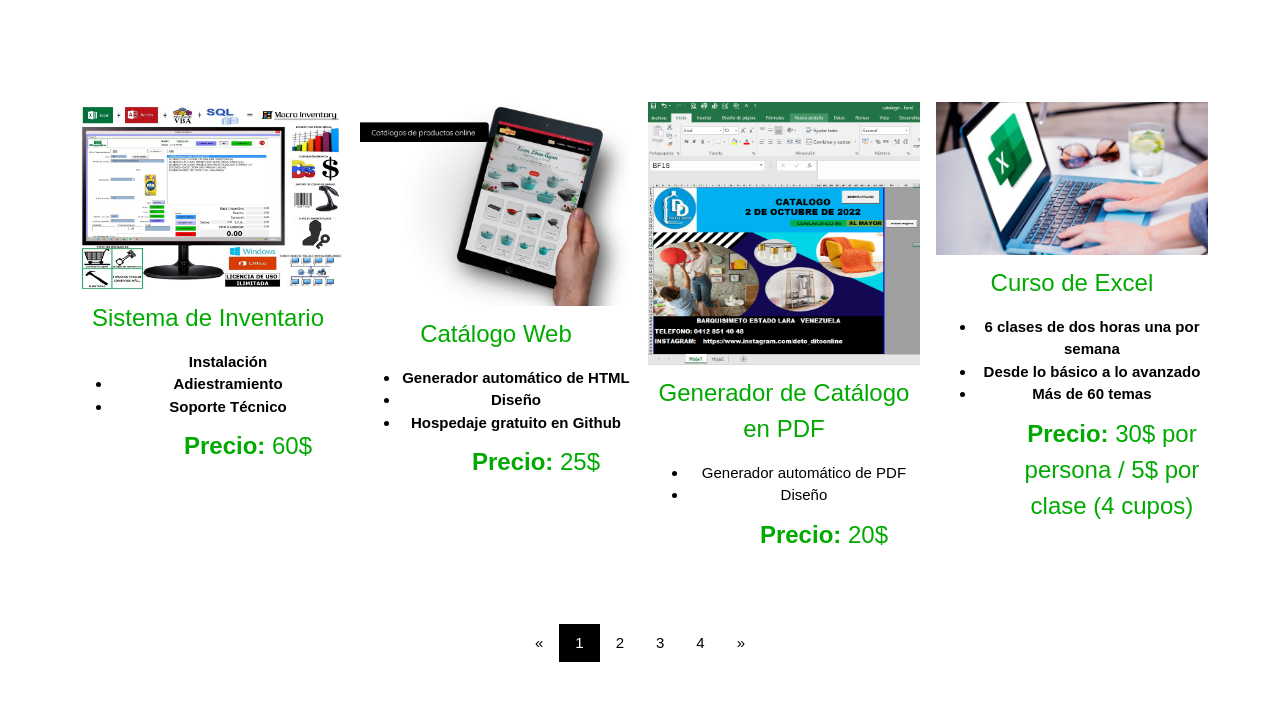
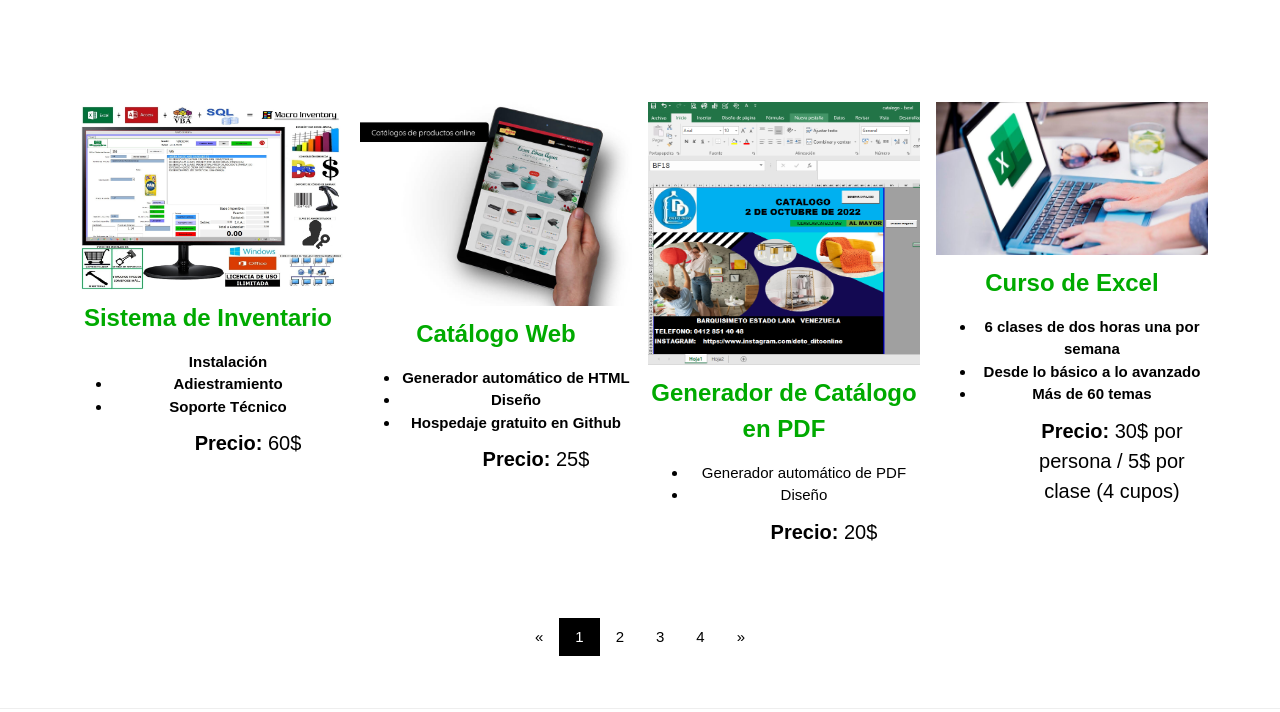
Before and after one commit to Xoomerca/macroinventory, a plain HTML site: page index.html in a window 1280 px wide. Shown: the part 88-800 px from the top of the page. Drawn offline with Linux system fonts and the light colour scheme.

Commit message:
Update index.html

```diff
--- a/index.html
+++ b/index.html
@@ -41,46 +41,46 @@ body,h1,h2,h3,h4,h5,h6 {font-family: "Karma", sans-serif}
 <div class='w3-row-padding w3-padding-16 w3-center' id='food'>
 <div class='w3-quarter'>
 <img src='FOTOS\1.jpg' alt='Sandwich' style='width:100%' >
-<h3>Sistema de Inventario</h3>
+  <h3><strong>Sistema de Inventario</strong></h3>
   <ul>
     <limargin=0><strong>Instalación</strong></li>
     <li margin= 0 padding= 0><strong>Adiestramiento</strong></li>
     <li margin=0><strong>Soporte Técnico</strong></li>
    <ul>
-<h3><strong>Precio: </strong>60$</h3>
+<h4><strong>Precio: </strong>60$</h4>
 
 </div>
 <div class='w3-quarter'>
 <img src='FOTOS\2.jpg' alt='Sandwich' style='width:100%' >
-<h3>Catálogo Web</h3>
+  <h3><strong>Catálogo Web</strong></h3>
   <ul>
     <li margin=0 padding=0><strong>Generador automático de HTML</strong></li>
     <li margin=0 padding=0><strong>Diseño</strong></li>
     <li margin:=0 padding=0><strong>Hospedaje gratuito en Github</strong></li>
   <ul>
-<h3><strong>Precio: </strong>25$</h3>
+<h4><strong>Precio: </strong>25$</h4>
 </div>
 <div class='w3-quarter'>
 <img src='FOTOS\3.PNG' alt='Sandwich' style='width:100%' >
-<h3>Generador de Catálogo en PDF</h3>
+  <h3><strong>Generador de Catálogo en PDF</strong></h3>
   <ul>
     <li margin:0; padding:0>Generador automático de PDF</li>
     <li margin:0; padding:0>Diseño</li>
   <ul>
 
-<h3><strong>Precio: </strong>20$</h3>
+<h4><strong>Precio: </strong>20$</h4>
 </div>
 <div class='w3-quarter'>
 <img src='FOTOS\4.jpg' alt='Sandwich' style='width:100%' >
 
-<h3>Curso de Excel</h3>
+  <h3><strong>Curso de Excel</strong></h3>
   <ul>
     <li margin:0; padding:0><strong>6 clases de dos horas una por semana</strong></li>
     <li margin:0; padding:0><strong>Desde lo básico a lo avanzado</strong></li>
     <li margin:0; padding:0><strong>Más de 60 temas</strong></li>
   <ul>
 
-<h3><strong>Precio: </strong>30$ por persona / 5$ por clase (4 cupos)</h3>
+<h4><strong>Precio: </strong>30$ por persona / 5$ por clase (4 cupos)</h4>
 </div>
 </div>
 </div>
```
